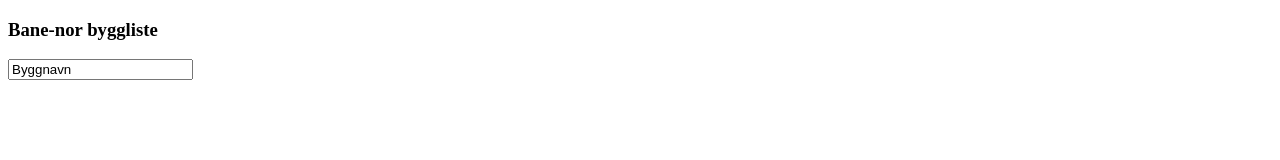
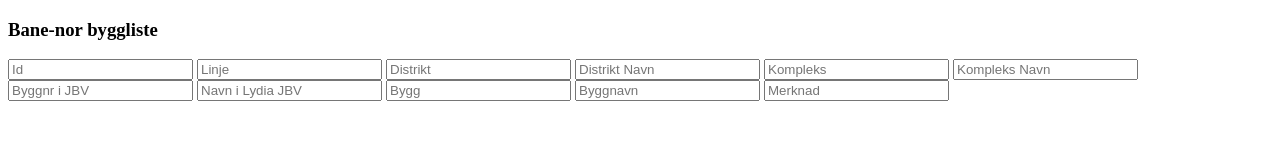
Before and after one commit to bensteria/bn-webskjema, a website: page views/webskjema.html in a window 1280 px wide. Drawn offline with Linux system fonts and the light colour scheme.

Commit message:
la til noen enkle felter

```diff
--- a/views/webskjema.html
+++ b/views/webskjema.html
@@ -8,7 +8,17 @@
 <body>
     <h3>Bane-nor byggliste</h3>
 
-    <input type="text" title="Byggnavn" value="Byggnavn">
+    <input type="text" title="Id" placeholder="Id">
+    <input type="text" title="Linje" placeholder="Linje">
+    <input type="text" title="Distrikt" placeholder="Distrikt">
+    <input type="text" title="DistriktNavn" placeholder="Distrikt Navn">
+    <input type="text" title="Kompleks" placeholder="Kompleks">
+    <input type="text" title="KompleksNavn" placeholder="Kompleks Navn">
+    <input type="text" title="ByggnrIJBV" placeholder="Byggnr i JBV">
+    <input type="text" title="NavnILydiaJBV" placeholder="Navn i Lydia JBV">
+    <input type="text" title="Bygg" placeholder="Bygg">
+    <input type="text" title="Byggnavn" placeholder="Byggnavn">
+    <input type="text" title="Merknad" placeholder="Merknad">
 
 </body>
 </html>
```
